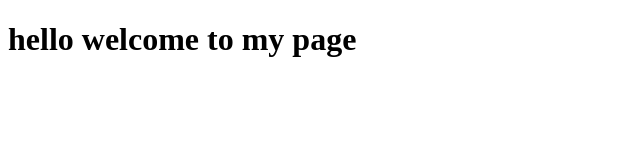
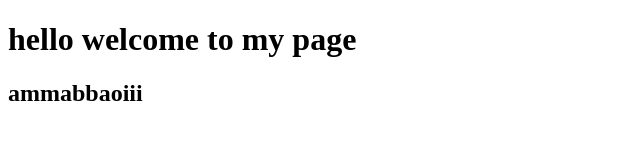
Before and after one commit to LakshmiSowjanya989/coursera-test, a plain HTML site: page site/index.html in a window 1280 px wide. Shown: the whole page, without its empty margins (0-640 px from the left). Drawn offline with Linux system fonts and the light colour scheme.

Commit message:
small change made

```diff
--- a/site/index.html
+++ b/site/index.html
@@ -5,5 +5,6 @@
 </head>
 <body>
 <h1>hello welcome to my page</h1>
+<h2>ammabbaoiii</h2>
 </body>
 </html>
```
